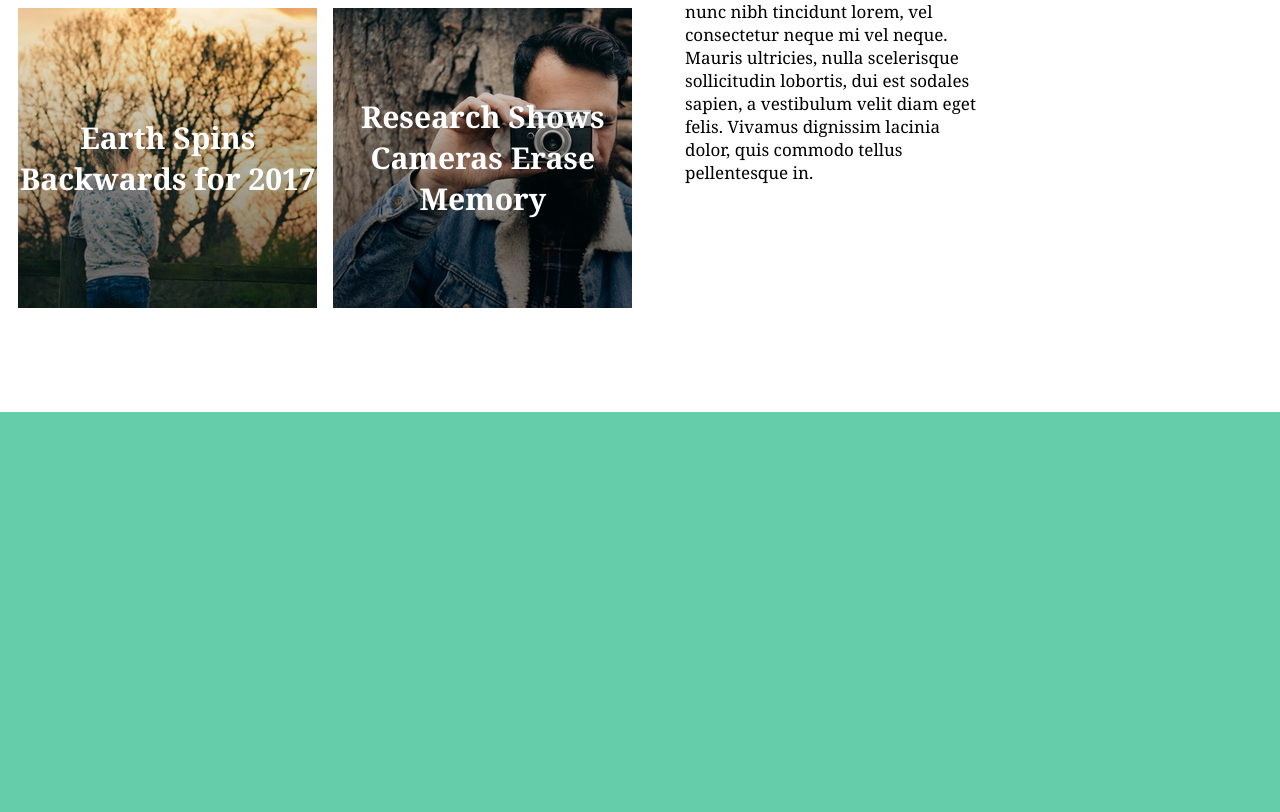
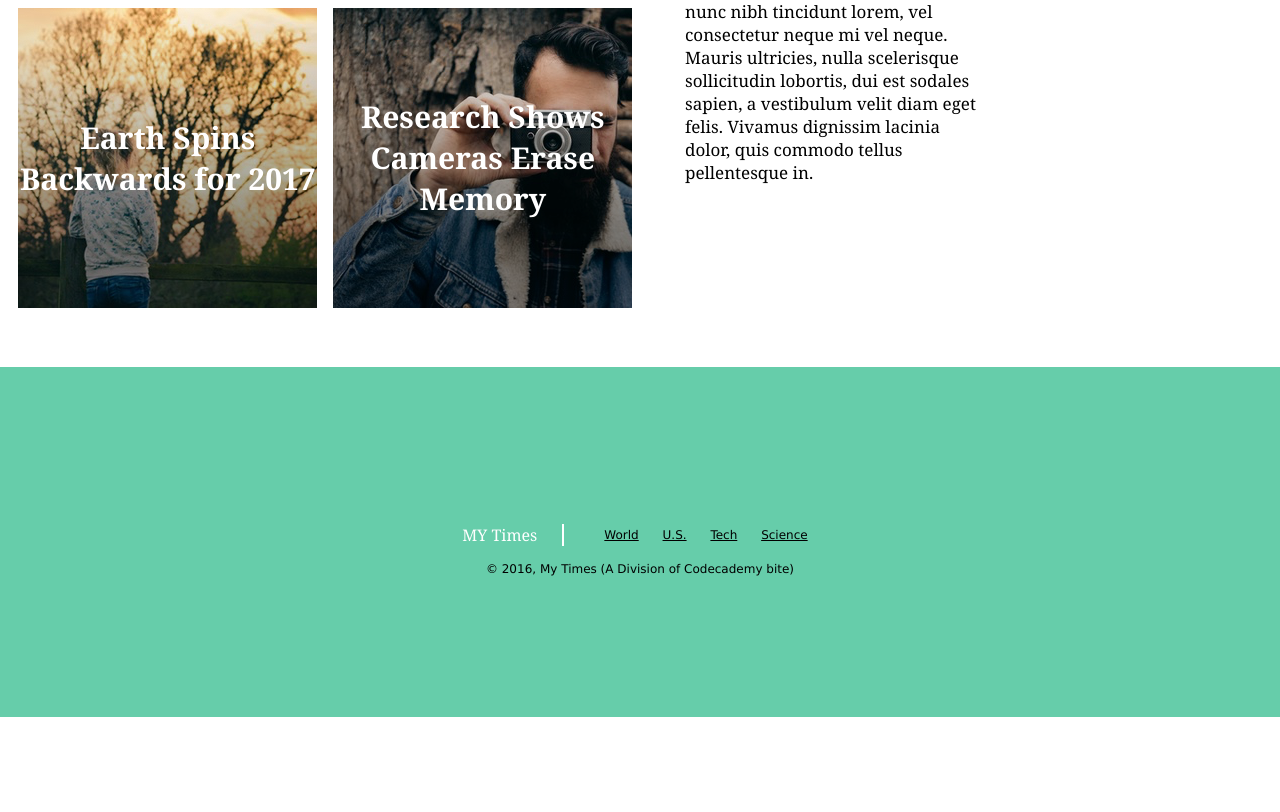
Before and after one commit to Fercken/myTimes, a plain HTML site: page index.html in a window 1280 px wide. Shown: the part 955-1767 px from the top of the page. After the commit the page ends 1672 px from the top, so only its background shows below. Drawn offline with Linux system fonts and the light colour scheme.

Commit message:
Add footer, content and styles

```diff
--- a/index.html
+++ b/index.html
@@ -83,11 +83,20 @@
     </div>
 
     <!-- Footer -->
-    <div class="footer">
+    <footer>
       <div class="footer-content">
-
+        <p class="myTimes">MY Times</p>
+        <ul>
+          <span><a href="#">World</a></span>
+          <span><a href="#">U.S.</a></span>
+          <span><a href="#">Tech</a></span>
+          <span><a href="#">Science</a></span>
+        </ul>
       </div>
-    </div>
+      <div class="footer-copy">
+        <p>&copy; 2016, My Times (A Division of Codecademy bite)</p>
+      </div>
+    </footer>
 
   </div>
 </body>
--- a/resources/css/style.css
+++ b/resources/css/style.css
@@ -187,9 +187,46 @@ small {
 }
 
 /* Footer */
-.footer {
+footer {
   background-color: mediumaquamarine;
   width: 100%;
-  height: 400px;
-  margin-top: 90px;
+  height: 350px;
+  margin-top: 45px;
+  display: flex;
+  align-items: center;
+  justify-content: center;
+  flex-flow: column;
 }
+
+.footer-content {
+  display: inline-flex;
+  align-items: center;
+}
+
+p.myTimes {
+  font-family: Georgia, sans-serif;
+  font-size: 16px;
+  border-right: 2px solid white;
+  padding-right: 25px;
+  color: white;
+}
+
+.footer-content ul {
+  padding-left: 30px;
+  font-family: Verdana, sans-serif;
+  font-size: 12px;
+}
+
+.footer-content span {
+  padding: 10px;
+}
+
+.footer-content a {
+  color: black;
+}
+
+.footer-copy p {
+  font-size: 12px;
+  font-family: Verdana, sans-serif;
+  margin: auto;
+}
```
